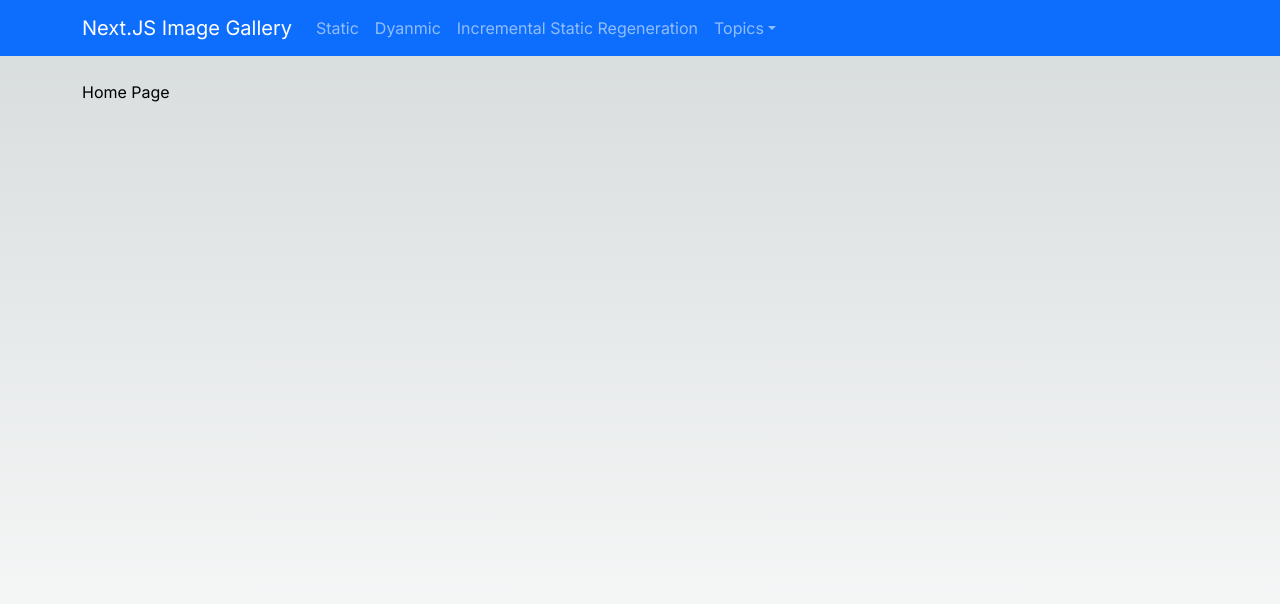
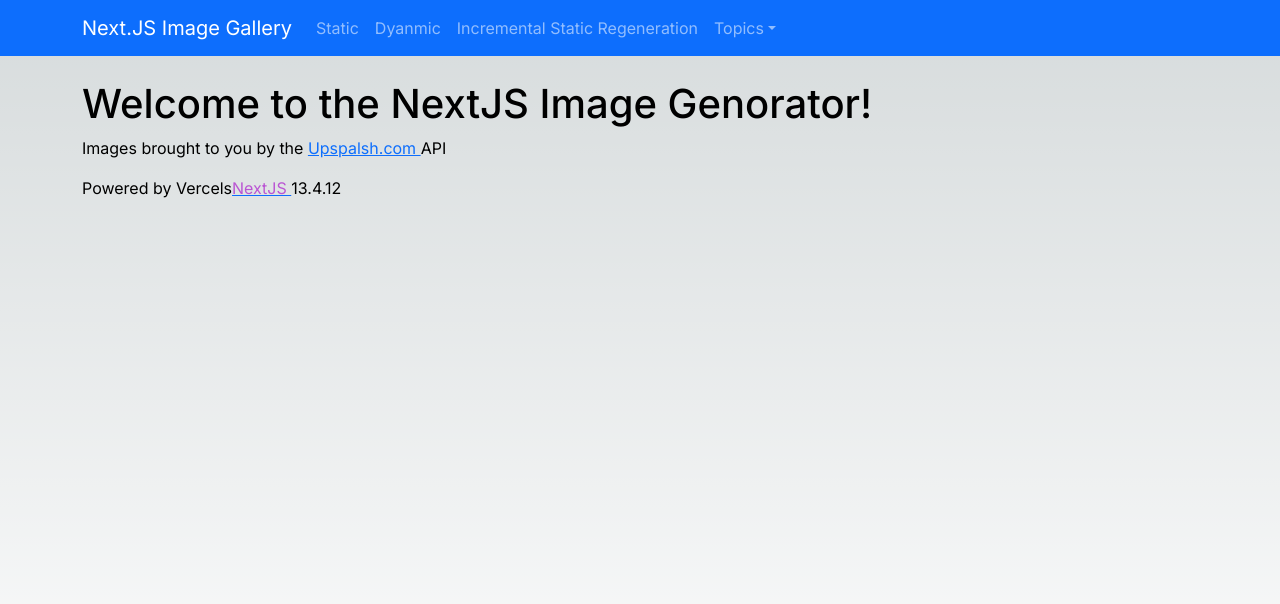
Before and after one commit to ttulsky/img-gallery, a Next.js app: page / in a window 1280 px wide. Shown: the top 604 px of the page. Built offline with nearby package versions, Linux system fonts and the light colour scheme.

Commit message:
homepage update text and links

```diff
--- a/package.json
+++ b/package.json
@@ -20,5 +20,8 @@
     "react-bootstrap": "^2.8.0",
     "react-dom": "18.2.0",
     "typescript": "5.1.6"
+  },
+  "devDependencies": {
+    "cypress": "^12.17.2"
   }
 }
--- a/src/app/globals.css
+++ b/src/app/globals.css
@@ -67,3 +67,7 @@ a {
 img {
   background-color: lightgrey;
 }
+
+.home_text {
+  text-decoration: none important!;
+}
--- a/src/app/page.tsx
+++ b/src/app/page.tsx
@@ -1,3 +1,19 @@
 export default function Home() {
-  return <div>Home Page</div>;
+  return (
+    <div className="home_text">
+      <h1>Welcome to the NextJS Image Genorator!</h1>
+      <h2></h2>
+      <p>
+        Images brought to you by the{" "}
+        <a href="https://unsplash.com/">Upspalsh.com </a>API
+      </p>
+      <p>
+        Powered by Vercels
+        <a href="https://vercel.com/">
+          <span style={{ color: "mediumorchid" }}>NextJS </span>
+        </a>
+        13.4.12
+      </p>
+    </div>
+  );
 }
```
Also changed, not shown: 1 other file (tests, documents, lock files or other folders).
